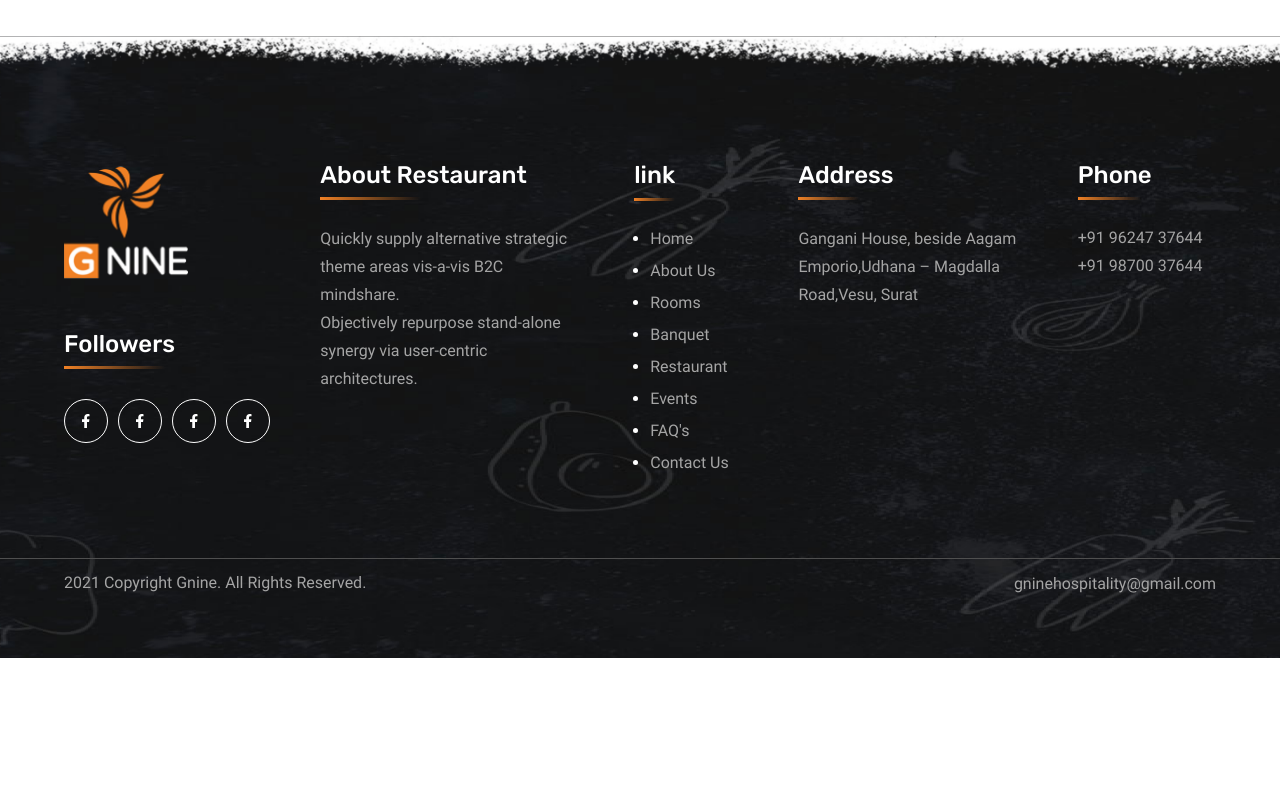
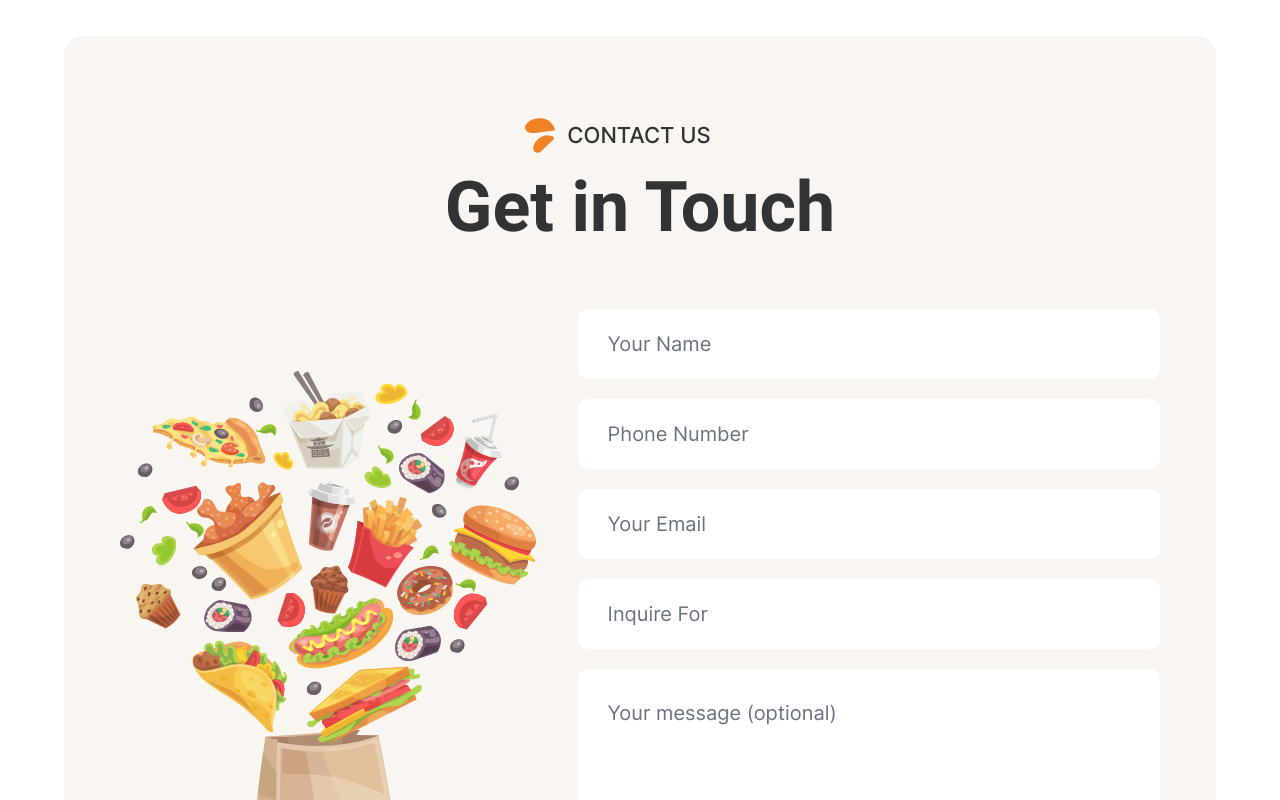
Before and after one commit to ProgrammerAlok/g-nine, a React (Vite) app: page /contactus in a window 1280 px wide. Shown: the part 700-1500 px from the top of the page. Before the commit the page ends 1358 px from the top, so only its background shows below. Built offline with nearby package versions, Linux system fonts and the light colour scheme.

Commit message:
contact us page done

```diff
--- a/src/pages/ContactUs/index.jsx
+++ b/src/pages/ContactUs/index.jsx
@@ -1,13 +1,90 @@
-import MainLayout from 'layout/MainLayout';
+import { Button, Heading, Img, Input, Text, TextArea } from "components";
+import MainLayout from "layout/MainLayout";
 
 const ContactUs = () => {
   return (
-    <MainLayout title={`Contact Us`} image='' >
-        <main>
+    <MainLayout title={`Contact Us`} image="">
+      <main>
+        <ContactUsForm />
+      </main>
+    </MainLayout>
+  );
+};
 
-        </main>
-    </MainLayout>
-  )
-}
+const ContactUsForm = () => {
+  return (
+    <div className="flex flex-col items-center justify-center max-w-[1440px] w-[90%] mx-auto gap-[60px] px-14 py-20 bg-gray-100 rounded-[20px] mb-[8rem] ">
+      <div className="flex flex-col items-center justify-start w-[100%] gap-[11px]">
+        <div className="flex flex-row justify-center items-center w-3/5 gap-2.5">
+          <Img
+            src="images/img_svg.svg"
+            alt="svg_twentynine"
+            className="h-[39px]"
+          />
+          <a href="#">
+            <Text
+              size="xl"
+              as="p"
+              className="!text-blue_gray-900_01 !font-inter !font-medium"
+            >
+              CONTACT US
+            </Text>
+          </a>
+          <div className="flex w-9 h-[29px]" />
+        </div>
+        <Heading size="2xl" as="h1">
+          Get in Touch
+        </Heading>
+      </div>
+      <div className="flex flex-row justify-between items-center w-full">
+        <Img
+          src="images/img_group_1000003806.svg"
+          alt="image_four"
+          className="w-[40%] opacity-0.9"
+        />
+        <div className="flex flex-col items-start justify-start w-[56%] gap-[30px]">
+          <div className="flex flex-col items-center justify-start w-full gap-5">
+            <Input
+              type="text"
+              name="name"
+              placeholder="Your Name"
+              className="w-full outline-transparent"
+            />
+            <Input
+              type="number"
+              name="phoneNumber"
+              placeholder="Phone Number"
+              className="w-full"
+            />
+            <Input
+              type="email"
+              name="email"
+              placeholder="Your Email"
+              className="w-full"
+            />
+            <Input
+              name="inquire_for"
+              placeholder="Inquire For"
+              className="w-full"
+            />
+            <TextArea
+              name="group241"
+              placeholder="Your message (optional)"
+              className="w-full text-gray-600_02 font-inter"
+            />
+          </div>
+          <Button
+            color="orange_A200_01"
+            size="md"
+            shape="round"
+            className="font-poppins uppercase font-semibold min-w-[100px]"
+          >
+            Submit
+          </Button>
+        </div>
+      </div>
+    </div>
+  );
+};
 
-export default ContactUs
+export default ContactUs;
--- a/src/pages/index.js
+++ b/src/pages/index.js
@@ -1,4 +1,4 @@
-// export {} from './AboutUs';
+// export { default as Home } from './Home';
 export { default as AboutUs } from './AboutUs';
 export { default as Rooms } from './Rooms';
 export { default as Banquet } from './Banquet';
```
